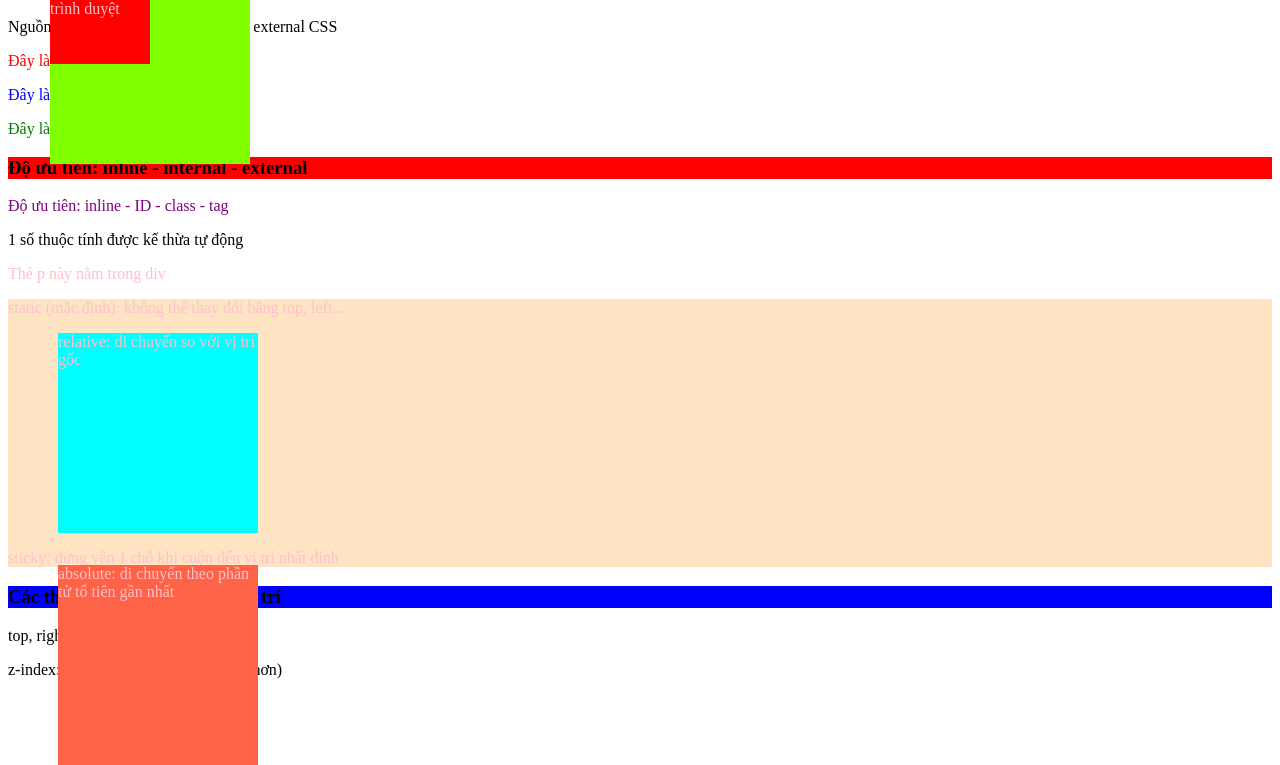
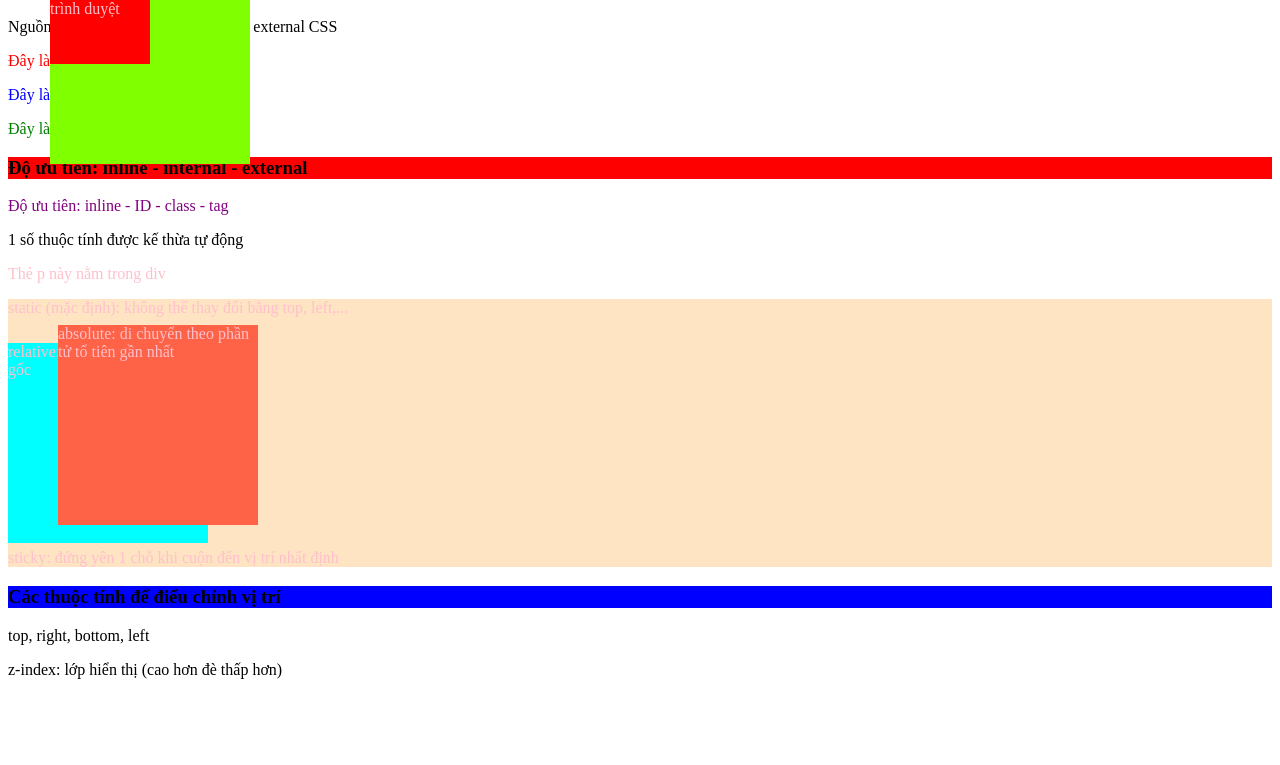
Before and after one commit to trungsliver/MK-JSB33, a plain HTML site: page Lesson4/index.html in a window 1280 px wide. Shown: the part 62-827 px from the top of the page. After the commit the page ends 800 px from the top, so only its background shows below. Drawn offline with Linux system fonts and the light colour scheme.

Commit message:
Lesson 4

```diff
--- a/Lesson4/style.css
+++ b/Lesson4/style.css
@@ -37,7 +37,8 @@ div p{
     width: 200px;
     height: 200px;
     position: relative;
-    left: 50px
+    /* left: 50px; */
+    top: 10px;
 }
 
 .child2{
@@ -45,6 +46,7 @@ div p{
     width: 200px;
     height: 200px;
     position: absolute;
+    top: 10px;
     left: 50px
 }
 
```
Also changed, not shown: Lesson4/TH1/index.html (added, +12 -0 lines), Lesson4/TH1/style.css (added).
